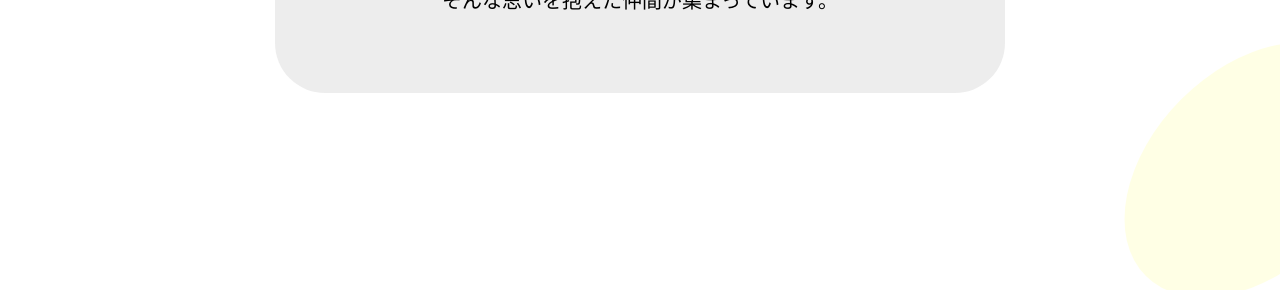
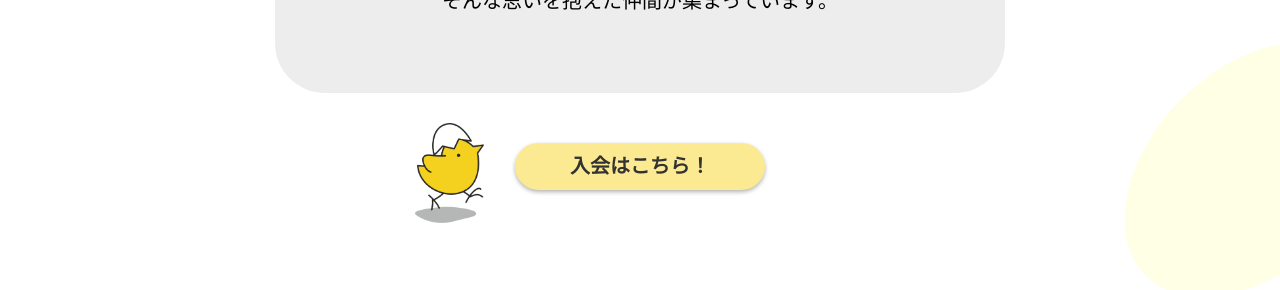
Before and after one commit to hiyokodev/hiyoko_site_2023, a Vue app: page / in a window 1280 px wide. Shown: the part 1540-1830 px from the top of the page. Built offline with nearby package versions, Linux system fonts and the light colour scheme.

Commit message:
Add: Aboutセクションに入会ボタンを設置
refs #19
- 入会ボタンの設置

```diff
--- a/src/components/Home/aboutSection.vue
+++ b/src/components/Home/aboutSection.vue
@@ -13,14 +13,18 @@
       </p>
       <p class="text">そんな思いを抱えた仲間が集まっています。</p>
     </div>
+    <!-- TODO: 入会フォームのURL設定 -->
+    <Button message="入会はこちら！" url="/" :hiyoko_icon="true" />
   </sectionLayout>
 </template>
 
 <script>
 import SectionLayout from './SectionLayout.vue'
+import Button from '../common/Button.vue'
 export default {
   components: {
-    SectionLayout
+    SectionLayout,
+    Button
   }
 }
 </script>
```
